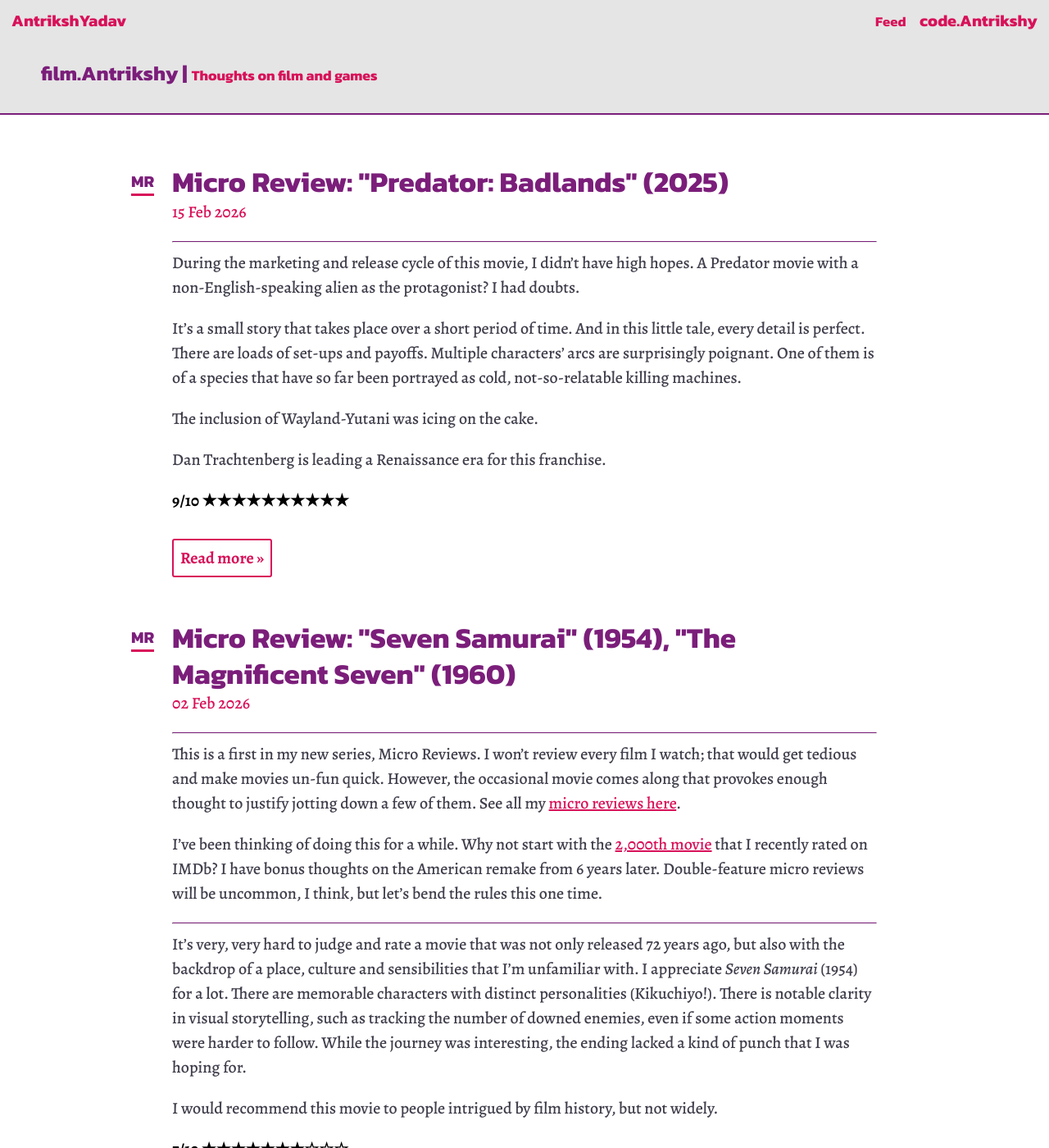
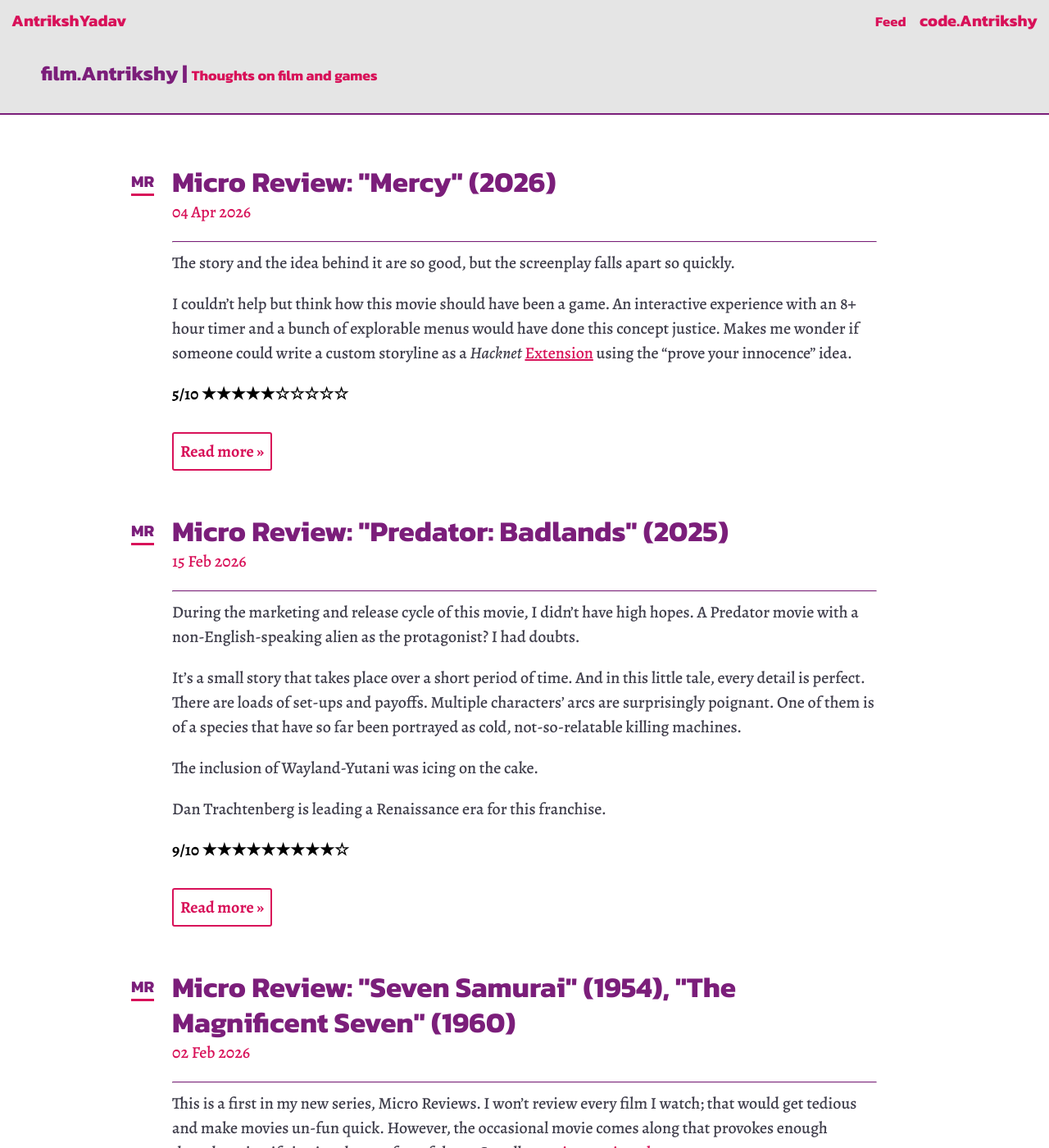
Before and after one commit to Antrikshy/antrikshy.github.io, a Jekyll site: the page built from film/index.html, in a window 1280 px wide and 1400 px high. Shown: the whole window at 82% size. Built offline with Jekyll 4.4.1, drawn with Linux system fonts in a browser that asks for light colours; some of the changed text lies outside the part shown.

Commit message:
Micro Review: "Mercy"

```diff
--- /dev/null
+++ b/film/_posts/2026-04-04-micro-review-mercy.md
@@ -0,0 +1,13 @@
+---
+layout: post
+title: "Micro Review: \"Mercy\" (2026)"
+permalink: "/film/micro-review-mercy"
+description: "Some quick thoughts on the film \"Mercy\" (2026)."
+category: micro-review
+---
+
+The story and the idea behind it are so good, but the screenplay falls apart so quickly.
+
+I couldn't help but think how this movie should have been a game. An interactive experience with an 8+ hour timer and a bunch of explorable menus would have done this concept justice. Makes me wonder if someone could write a custom storyline as a *Hacknet* [Extension](https://steamcommunity.com/sharedfiles/filedetails/?id=914587661) using the "prove your innocence" idea.
+
+**5/10 ★★★★★☆☆☆☆☆**
```
Also changed, not shown: film/_posts/2026-02-15-micro-review-predator-badlands.md (+1 -1 lines).
